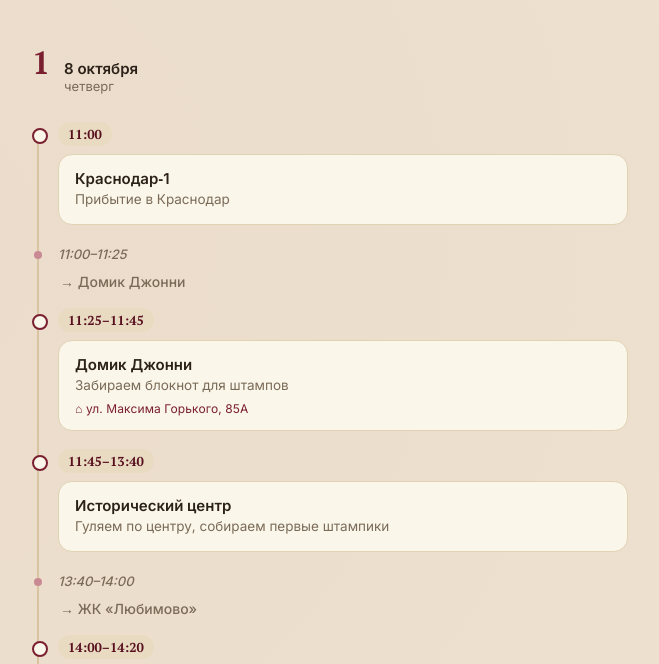
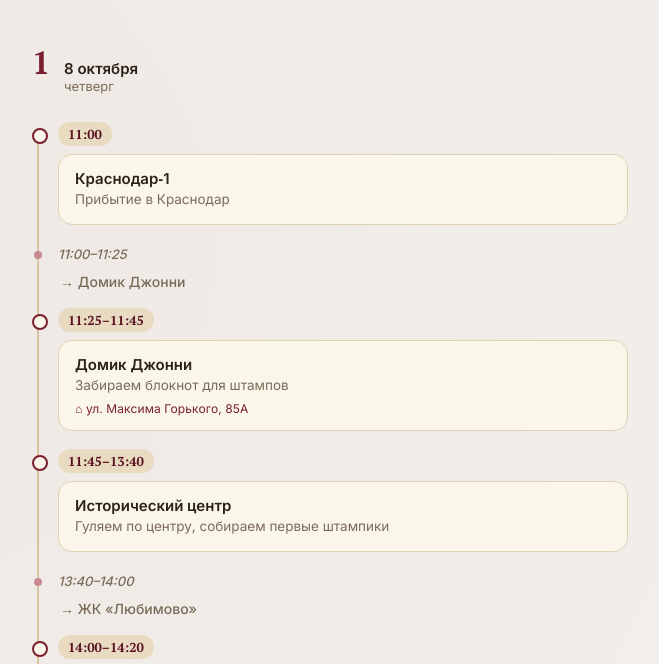
Before and after one commit to mirel-li/Krasnodar, a plain HTML site: page index.html in a window 1280 px wide. Shown: the part 200-864 px from the top of the page, without its empty margins (310-969 px from the left). Drawn offline with Linux system fonts and the light colour scheme.

Commit message:
Update index.html

```diff
--- a/index.html
+++ b/index.html
@@ -9,7 +9,7 @@
 <link href="https://fonts.googleapis.com/css2?family=PT+Serif:ital,wght@0,400;0,700;1,400&family=Inter:wght@400;500;600;700&display=swap" rel="stylesheet">
 <style>
   :root{
-    --bg: #F1E6D3;
+    --bg: #F5F4EF;
     --bg-soft: #E9DBC2;
     --card: #FBF6EA;
     --card-line: #E1D2B4;
```
